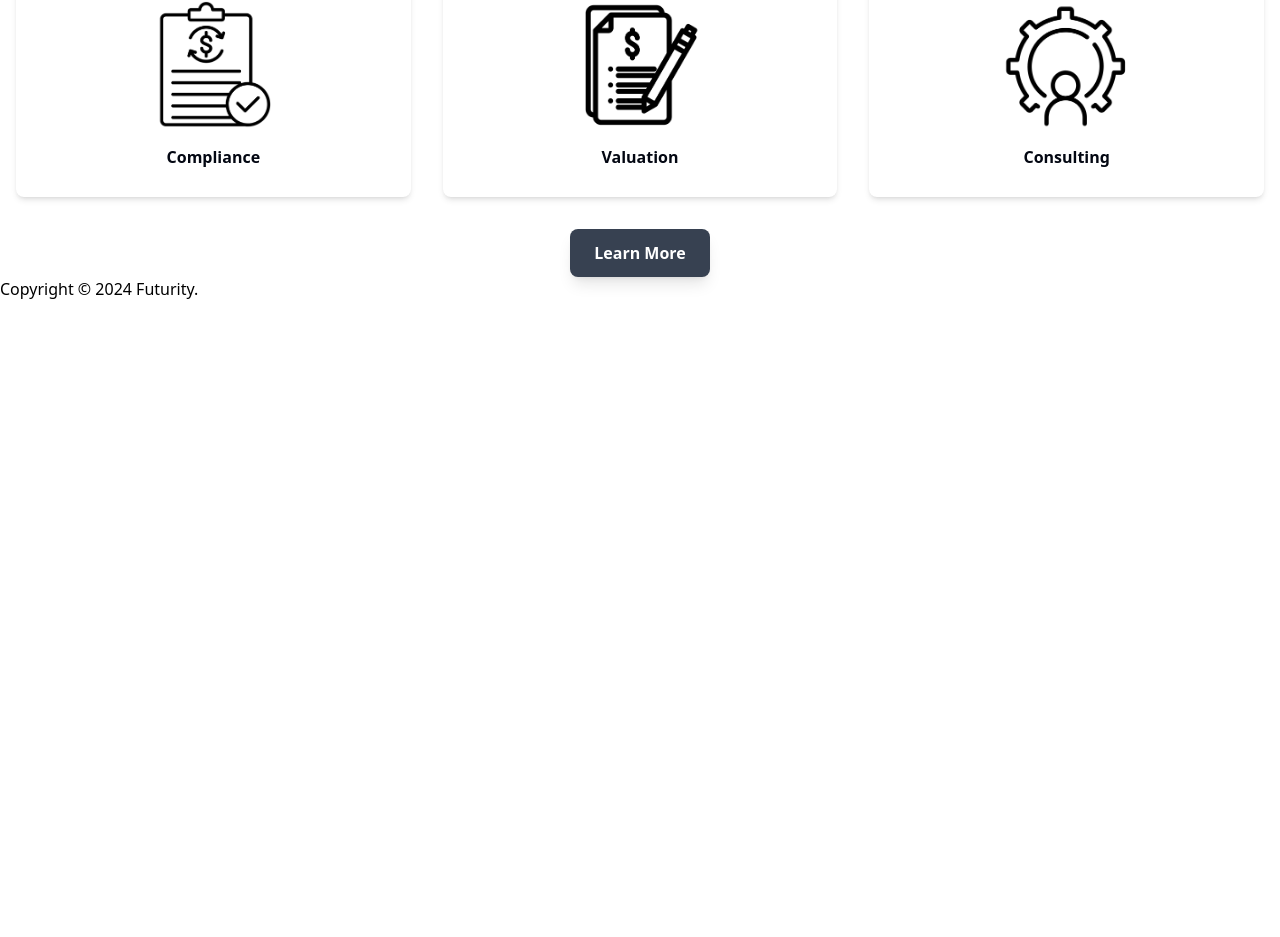
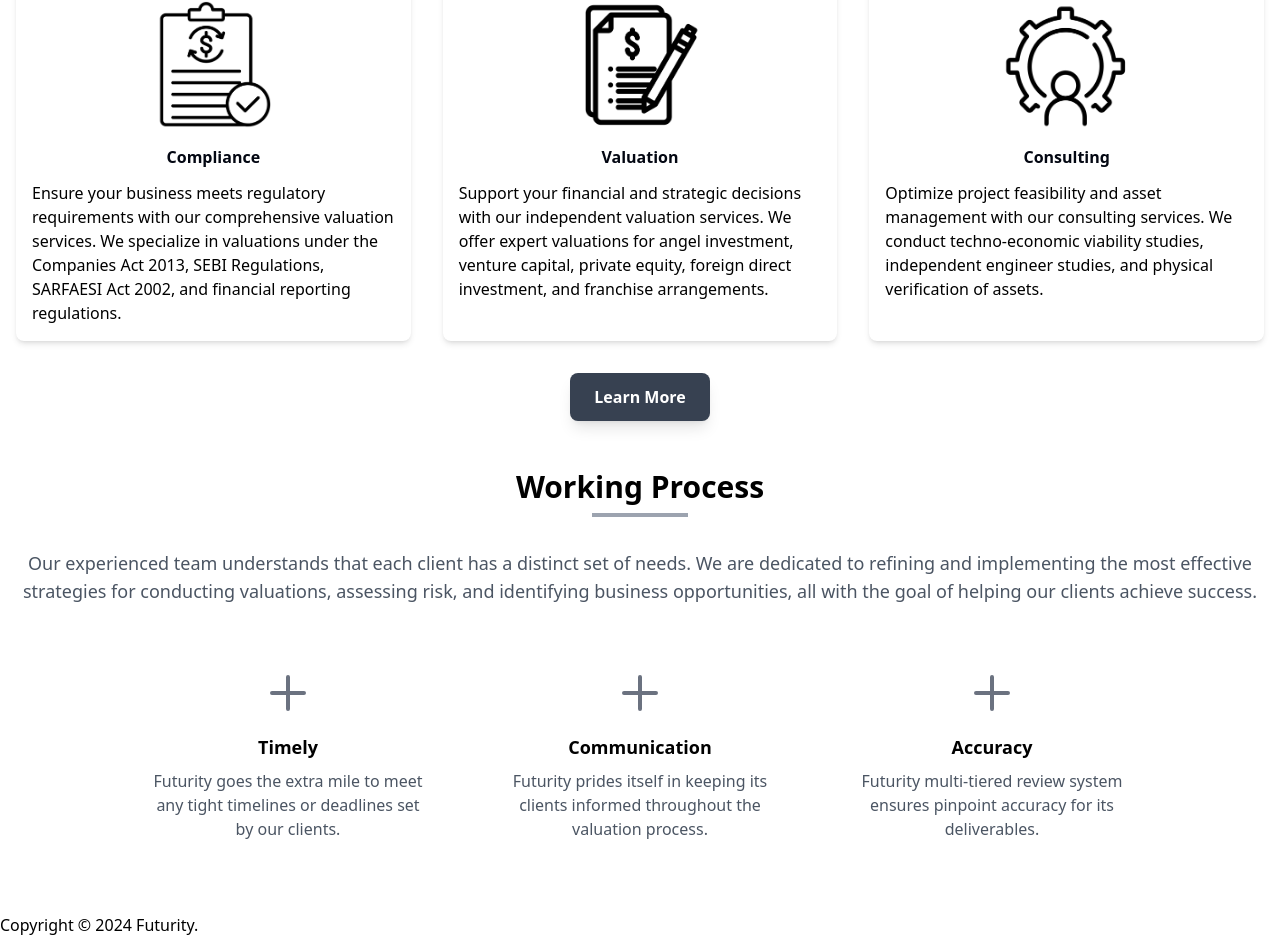
Before and after one commit to harshitchugh001/project1, a React (Create React App) app: page / in a window 1280 px wide. Shown: the part 1267-2204 px from the top of the page. Before the commit the page ends 1568 px from the top, so only its background shows below. Built offline with nearby package versions, Linux system fonts and the light colour scheme.

Commit message:
working process added

```diff
--- a/src/components/Home/Home.js
+++ b/src/components/Home/Home.js
@@ -128,6 +128,7 @@ export default function Home() {
                   <h3 className="text-base text-gray-950 text-center font-semibold mb-3">
                     <Link to={service.link}>{service.title}</Link>
                   </h3>
+                  <p>{service.description}</p>
 
                 </div>
               </div>
@@ -143,6 +144,99 @@ export default function Home() {
           Learn More
         </button>
       </div>
+
+
+      {/* //working process */}
+      <section className="flex flex-col items-center py-12 px-4">
+
+        <h2 className="text-3xl font-bold mb-2 text-center">Working Process</h2>
+
+        <div className="w-24 h-1 bg-gray-400 mb-8"></div>
+
+
+        <div className="text-center mb-8">
+          <p className="text-lg text-gray-600 mb-2">Our experienced team understands that each client has a distinct set of needs. We are dedicated to refining and implementing the most effective strategies for conducting valuations, assessing risk, and identifying business opportunities, all with the goal of helping our clients achieve success.</p>
+          {/* <p className="text-lg text-gray-600">Second line of text</p> */}
+        </div>
+
+
+        <div className="grid grid-cols-1 sm:grid-cols-2 md:grid-cols-3 gap-8 max-w-5xl w-full">
+          <div className="p-6 text-center">
+            <div className="mb-4">
+              {/* Replace with your icon component or an image */}
+              <svg
+                xmlns="http://www.w3.org/2000/svg"
+                className="h-12 w-12 mx-auto text-gray-500"
+                fill="none"
+                viewBox="0 0 24 24"
+                stroke="currentColor"
+              >
+                <path
+                  strokeLinecap="round"
+                  strokeLinejoin="round"
+                  strokeWidth="2"
+                  d="M12 4v16m8-8H4"
+                />
+              </svg>
+            </div>
+            <h3 className="text-lg font-semibold mb-2">Timely</h3>
+            <p className="text-gray-600">
+              Futurity goes the extra mile to meet any tight timelines or deadlines set by our clients.
+            </p>
+
+          </div>
+
+          <div className="p-6 text-center">
+            <div className="mb-4">
+              {/* Replace with your icon component or an image */}
+              <svg
+                xmlns="http://www.w3.org/2000/svg"
+                className="h-12 w-12 mx-auto text-gray-500"
+                fill="none"
+                viewBox="0 0 24 24"
+                stroke="currentColor"
+              >
+                <path
+                  strokeLinecap="round"
+                  strokeLinejoin="round"
+                  strokeWidth="2"
+                  d="M12 4v16m8-8H4"
+                />
+              </svg>
+            </div>
+            <h3 className="text-lg font-semibold mb-2">Communication</h3>
+            <p className="text-gray-600">
+              Futurity prides itself in keeping its clients informed throughout the valuation process.
+            </p>
+
+          </div>
+          <div className="p-6 text-center">
+            <div className="mb-4">
+              {/* Replace with your icon component or an image */}
+              <svg
+                xmlns="http://www.w3.org/2000/svg"
+                className="h-12 w-12 mx-auto text-gray-500"
+                fill="none"
+                viewBox="0 0 24 24"
+                stroke="currentColor"
+              >
+                <path
+                  strokeLinecap="round"
+                  strokeLinejoin="round"
+                  strokeWidth="2"
+                  d="M12 4v16m8-8H4"
+                />
+              </svg>
+            </div>
+            <h3 className="text-lg font-semibold mb-2">Accuracy</h3>
+            <p className="text-gray-600">
+              Futurity multi-tiered review system ensures pinpoint accuracy for its deliverables.
+            </p>
+
+          </div>
+
+        </div>
+      </section>
     </div>
   )
 }
```
